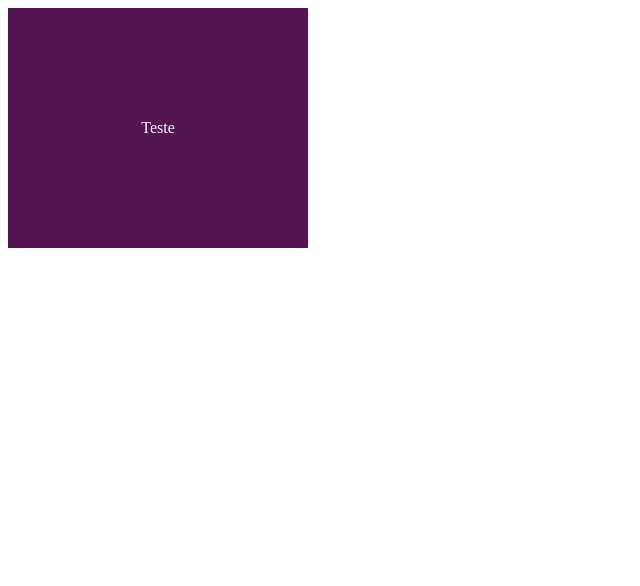
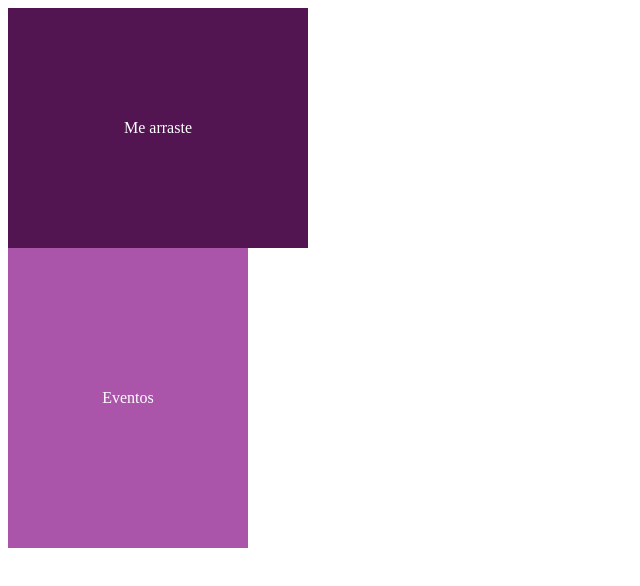
Before and after one commit to MrPinabutter/IHC, a website: page index.html in a window 1280 px wide. Shown: the whole page, without its empty margins (0-640 px from the left). Drawn offline with nearby package versions, Linux system fonts and the light colour scheme.

Commit message:
testando-evento

```diff
--- a/index.html
+++ b/index.html
@@ -24,7 +24,10 @@
 </head>
 <body>
     <div class="draggable" draggable="true">
-        Teste
+        Me arraste
+    </div>
+    <div class="event">
+        Eventos
     </div>
 
     <script type="module">
@@ -46,7 +49,11 @@
             end (event){
                 console.log(`Final: x = ${position.x} y = ${position.y}`);
             }
-        }})
+        }}).on('doubletap', (event) => {
+            console.log(event);
+            event.target.styles.color = "rgb(56, 12, 3)"
+            event.target.styles.borderRadious = "20px"
+        })
     </script>
 </body>
 </html>
--- a/style.css
+++ b/style.css
@@ -8,3 +8,14 @@
     font-size: 50;
     color: #fff;
 }
+
+.event{
+    display: flex;
+    width: 240px;
+    height: 300px;
+    background-color: #a5a;
+    justify-content: center;
+    align-items: center;
+    font-size: 50;
+    color: #fff;
+}
```
